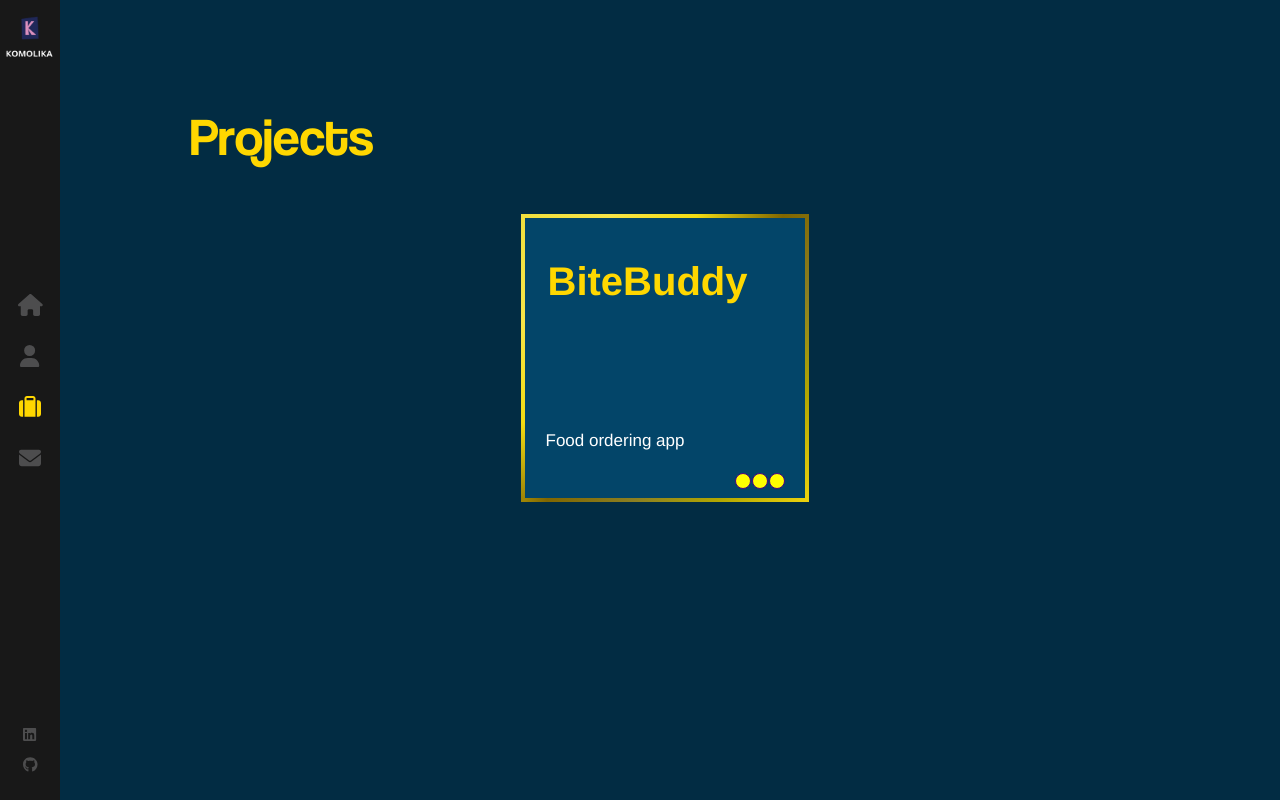
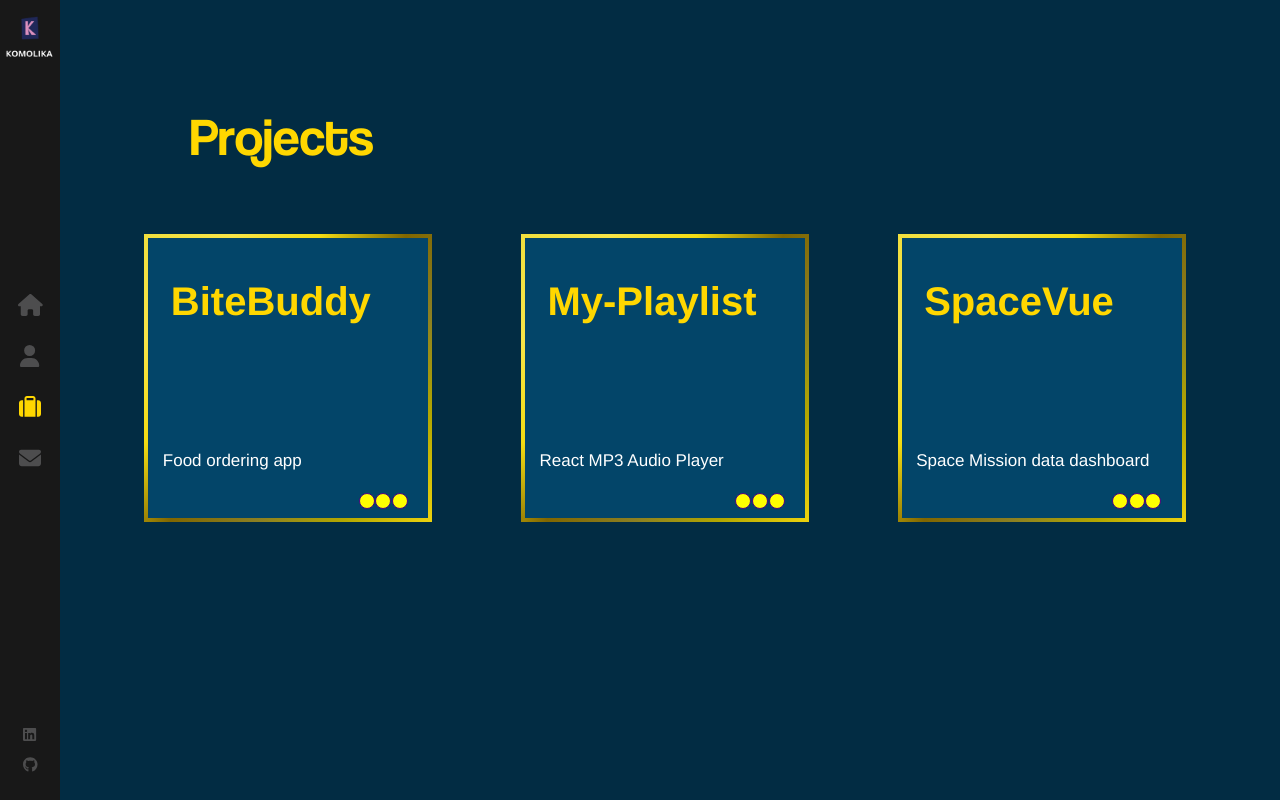
Before and after one commit to komolika05/My-portfolio-website, a React (Create React App) app: page /projects in a window 1280 px wide. Built offline with nearby package versions, Linux system fonts and the light colour scheme.

Commit message:
Build complete projects page

```diff
--- a/src/components/Home/index.js
+++ b/src/components/Home/index.js
@@ -7,7 +7,7 @@ import AnimatedText from './AnimatedText'
 
 const Home = () => {
   const [letterClass, setLetterClass] = useState('text-animate')
-  const nameArray = ['o', 'm', 'o', 'l', 'i', 'k', 'a']
+  const nameArray = ['o', 'm', 'o', 'l', 'i', 'k', 'a','!']
   const jobArray = [
     'w',
     'e',
--- a/src/components/Portfolio/Card.js
+++ b/src/components/Portfolio/Card.js
@@ -12,7 +12,7 @@ function Card({ projectName, projectSubtitle, title, text }) {
             style={{
               color: 'white',
               marginBottom: '6rem',
-              marginLeft: '8px',
+              marginLeft: '2px',
               fontSize: '17px',
             }}
           >
--- a/src/components/Portfolio/Card.scss
+++ b/src/components/Portfolio/Card.scss
@@ -90,8 +90,9 @@
   }
 
   .text-para {
-    font-size: 13px;
+    font-size: 14px;
     line-height: 1.4;
+    font-weight: 400;
     color: black;
     position: absolute;
     height: 100%;
--- a/src/components/Portfolio/index.js
+++ b/src/components/Portfolio/index.js
@@ -26,16 +26,38 @@ function Portfolio() {
             idx={15}
           />
         </h1>
+        <div className='card-container'>
         <Card
           projectName={'BiteBuddy'}
           projectSubtitle={'Food ordering app'}
           title={
-            ' BiteBuddy is a responsive and user-friendly food ordering web application'
+            ' BiteBuddy is a user-friendly food ordering web application'
           }
           text={
             'Implemented state management using Redux for efficient handling of dynamic data such as menu items, user cart, and order details.'
           }
         />
+        <Card
+          projectName={'My-Playlist'}
+          projectSubtitle={'React MP3 Audio Player'}
+          title={
+            'A player where user can upload their MP3 files and create their own playlist.'
+          }
+          text={
+            'Managed localStorage of the Player, so that after reloading the page user can still access their created playlist.'
+          }
+        />
+        <Card
+          projectName={'SpaceVue'}
+          projectSubtitle={'Space Mission data dashboard'}
+          title={
+            ' SpaceVue is a platform where user can find all the details of past space mission with pie charts, graphs'
+          }
+          text={
+            'User can even sort the data according to the filters.'
+          }
+          />
+          </div>
       </div>
     </>
   )
--- a/src/components/Portfolio/index.scss
+++ b/src/components/Portfolio/index.scss
@@ -10,4 +10,10 @@
     margin-left: 100px;
     margin-top: 100px;
   }
+
+  .card-container{
+    display: flex;
+    flex-direction: row;
+    justify-content: space-around;
+  }
 }
```
